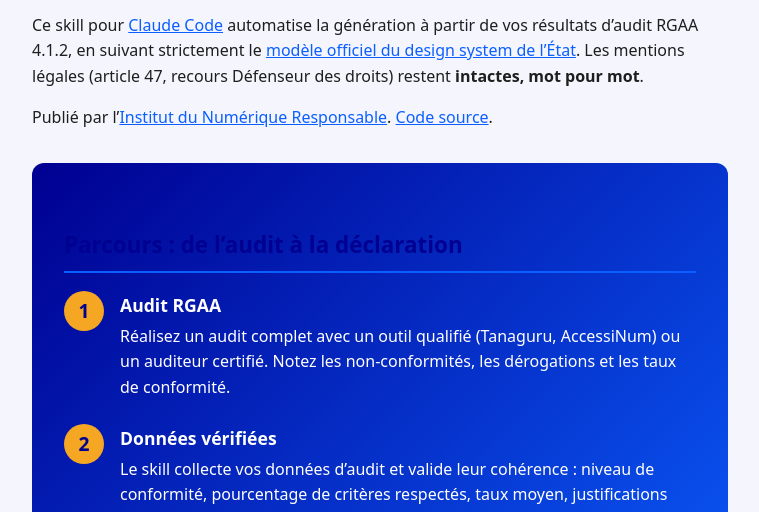
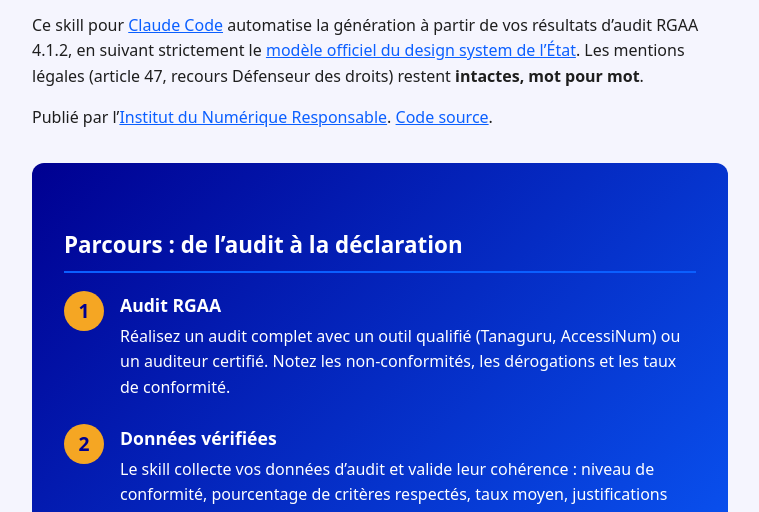
Before and after one commit to Institut-du-Numerique-Responsable/claude_skill_accessibilite, a plain HTML site: page docs/index.html in a window 1280 px wide. Shown: the part 286-798 px from the top of the page, without its empty margins (260-1019 px from the left). Drawn offline with Linux system fonts and the light colour scheme.

Commit message:
fix: corriger contraste du titre dans le parcours (bleu sur bleu)
Problème : Le titre 'Parcours : de l’audit à la déclaration' dans la div
.parcours avait une couleur bleu foncé sur fond bleu dégradé, ce qui
le rendait illisible.

Solution : Ajout de la règle CSS '.parcours h2 { color: var(--texte-clair); }'
pour forcer le texte en blanc sur le fond bleu.

Note : Le titre est déjà clair et compréhensible pour les humains.

```diff
--- a/docs/index.html
+++ b/docs/index.html
@@ -169,6 +169,10 @@
     padding: 2rem;
     border-radius: 12px;
     margin: 2rem 0;
+  }
+
+  .parcours h2 {
+    color: var(--texte-clair);
   }
 
   .etape {
```
